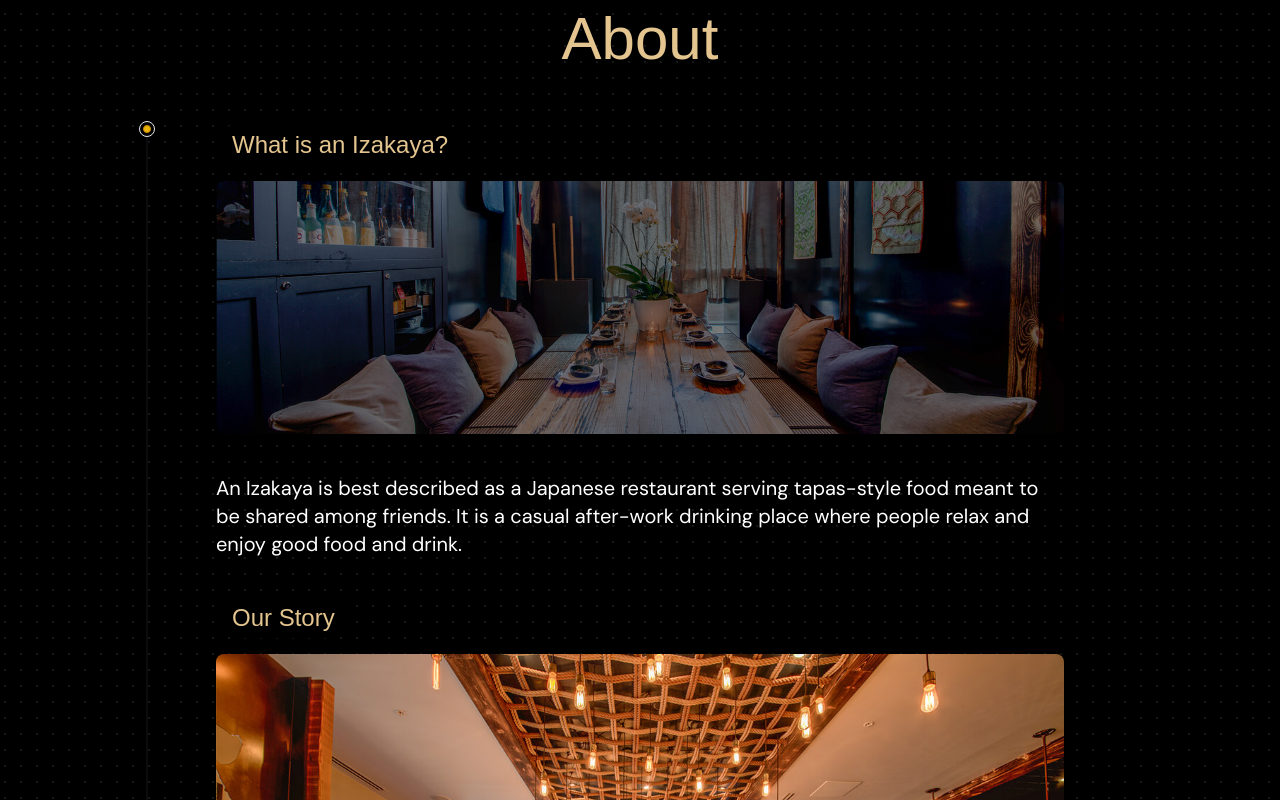
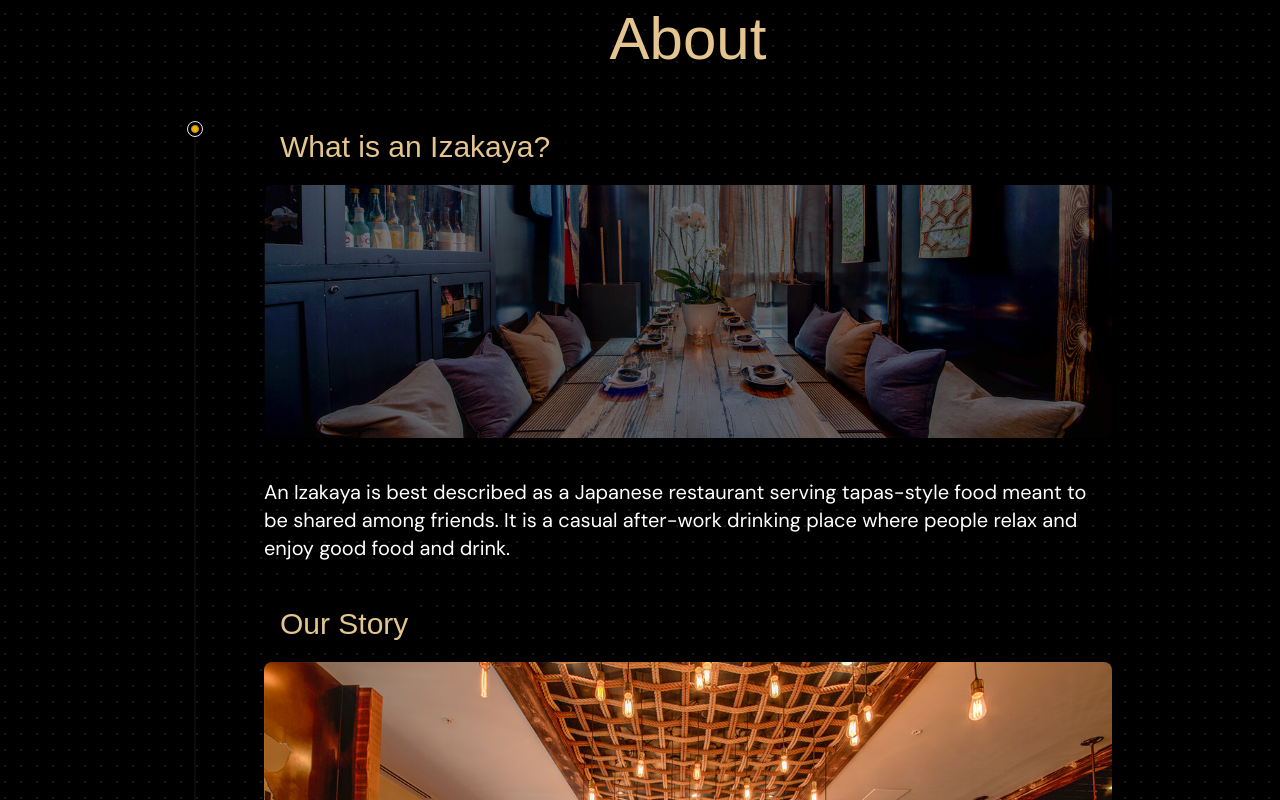
Before and after one commit to dkwon1223/mizu-izakaya, a Next.js app: page / in a window 1280 px wide. Shown: the part 840-1640 px from the top of the page. Built offline with nearby package versions, Linux system fonts and the light colour scheme; a web font is replaced by a local one.

Commit message:
Add menu page route

```diff
--- /dev/null
+++ b/app/menu/page.tsx
@@ -0,0 +1,9 @@
+import React from 'react'
+
+const MenuPage = () => {
+  return (
+    <div>MenuPage</div>
+  )
+}
+
+export default MenuPage
--- a/components/About.tsx
+++ b/components/About.tsx
@@ -79,7 +79,7 @@ const aboutContent = [
 
 const About = () => {
   return (
-    <section className="flex flex-col items-center justify-center z-10">
+    <section className="flex flex-col items-center justify-center z-10 max-w-7xl sm:w-screen" id="about">
       <h1 className="text-5xl lg:text-6xl sm:text-2xl font-fancy text-gold mb-10">
         About
       </h1>
@@ -87,11 +87,11 @@ const About = () => {
         <div className="max-w-4xl mx-auto antialiased pt-4 relative">
           {aboutContent.map((item, index) => (
             <div key={`content-${index}`} className="mb-10">
-              <h2 className="bg-black text-gold rounded-full text-xl sm:text-lg lg:text-2xl w-fit px-4 py-1 mb-4 font-fancy">
+              <h2 className="bg-black text-gold rounded-full text-xl sm:text-2xl lg:text-3xl w-fit px-4 py-1 mb-4 font-fancy">
                 {item.title}
               </h2>
 
-              <div className="text-lg sm:text-md lg:text-xl  prose prose-sm dark:prose-invert font-clean">
+              <div className="text-lg sm:text-md lg:text-xl  prose prose-sm dark:prose-invert font-clean text-wrap">
                 {item?.image && (
                   <Image
                     src={item.image}
```
